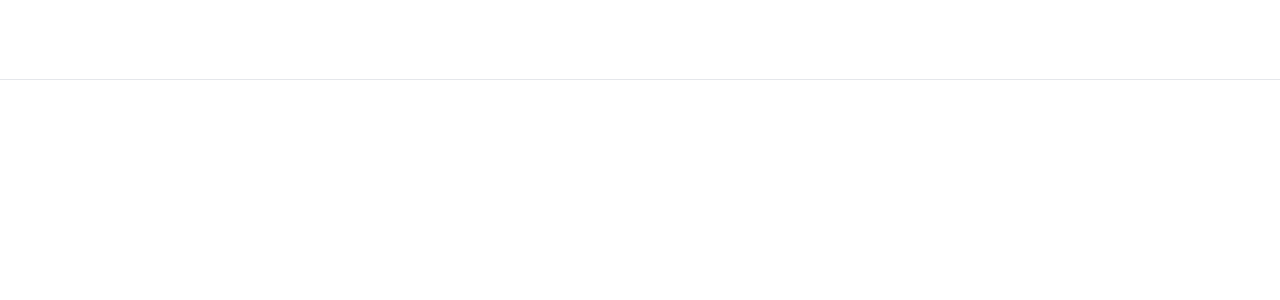
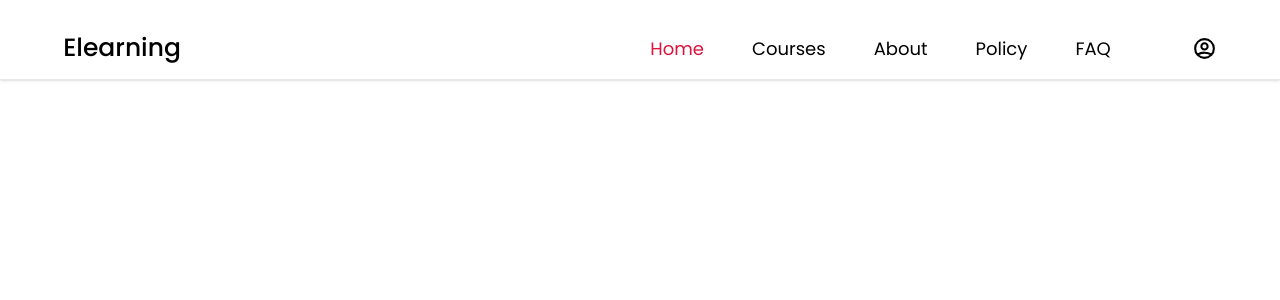
Before and after one commit to tien-huce-edu/huce_final_project, a Next.js app in the folder client/: page / in a window 1280 px wide. Shown: the top 300 px of the page. Built offline with nearby package versions, Linux system fonts and the light colour scheme.

Commit message:
feature/code_fe_header_pc_46:37

```diff
--- a/client/app/components/Header.tsx
+++ b/client/app/components/Header.tsx
@@ -1,5 +1,9 @@
 "use client";
+import Link from "next/link";
 import React, { FC, useState } from "react";
+import NavItem from "../utils/NavItem";
+import ThemeSwitcher from "../utils/ThemeSwitcher";
+import { HiOutlineMenuAlt3, HiOutlineUserCircle } from "react-icons/hi";
 
 type Props = {
     open: boolean;
@@ -7,7 +11,7 @@ type Props = {
     activeItem: number;
 };
 
-const Header: FC<Props> = () => {
+const Header: FC<Props> = ({ activeItem, setOpen }) => {
     const [active, setActive] = useState(false);
     const [openSidebar, setOpenSidebar] = useState(false);
 
@@ -20,15 +24,74 @@ const Header: FC<Props> = () => {
             }
         });
     }
+
+    const handleClose = (e: any) => {
+        if (e.target.id === "screen") {
+            setOpenSidebar(false);
+        }
+    };
     return (
         <div className="w-full relative">
             <div
                 className={`${
                     active
                         ? "dark:bg-opacity-50 dark:bg-gradient-to-b dark:from-gray-900 dark:to-black fixed top-0 left-0 right-0 w-full h-[80px] z-[80] border-b dark:border-[#ffffff1c] shadow-xl transition duration-500"
-            : "w-full border-b dark:border-[#ffffff1c] h-[80px] z-[80] dark:shadow"
+                        : "w-full border-b dark:border-[#ffffff1c]  h-[80px] z-[80] shadow"
                 }`}
-      ></div>
+            >
+                <div className="w-[95%] 800px:w-[92%] m-auto py-2 h-full">
+                    <div className="w-full h-[80px] flex items-center justify-between p-3">
+                        <div>
+                            <Link
+                                href={"/"}
+                                className={`text-[25px] font-Poppins font-[500] text-black dark:text-white`}
+                            >
+                                Elearning
+                            </Link>
+                        </div>
+                        <div className="flex items-center">
+                            <NavItem activeItem={activeItem} isMobile={false} />
+                            <ThemeSwitcher />
+                            {/* only for mobile */}
+                            <div className="800px:hidden">
+                                <HiOutlineMenuAlt3
+                                    size={25}
+                                    className="cursor-pointer dark:text-white text-black"
+                                    onClick={() => setOpenSidebar(!openSidebar)}
+                                />
+                            </div>
+                            <HiOutlineUserCircle
+                                size={25}
+                                className="cursor-pointer dark:text-white text-black"
+                                onClick={() => setOpen(true)}
+                            />
+                        </div>
+                    </div>
+                </div>
+                {/* mobile sidebar */}
+                {openSidebar && (
+                    <div
+                        className="fixed w-full h-screen top-0 left-0 z-[99999] dark:bg-[unset] bg-[#00000024]"
+                        onClick={handleClose}
+                        id="screen"
+                    >
+                        <div className="w-[70%] fixed z-[99999999] h-screen bg-white dark:bg-slate-900 dark:bg-opacity-90 top-0 right-0">
+                            <NavItem activeItem={activeItem} isMobile={true} />
+                            <HiOutlineUserCircle
+                                size={25}
+                                className="cursor-pointer dark:text-white text-black"
+                                onClick={() => setOpen(true)}
+                            />
+                            <br />
+                            <br />
+                            <p className="text-[16px] px-2 pl-5 text-black dark:text-white">
+                                Copyright © Thiết kế và phát triển bởi Nguyễn
+                                Văn Tiến - 64MHT2
+                            </p>
+                        </div>
+                    </div>
+                )}
+            </div>
         </div>
     );
 };
--- a/client/app/layout.tsx
+++ b/client/app/layout.tsx
@@ -21,7 +21,7 @@ export default function RootLayout({
   return (
     <html lang="en">
       <body
-        className={`${poppins.variable} ${josefin.variable} !bg-white bg-no-repeat dark:bg-gradient-to-b dark:from-gray-900 dark:to-black duration-300`}
+        className={`${poppins.variable} ${josefin.variable} !bg-white bg-no-repeat dark:bg-gradient-to-b  dark:from-gray-900 dark:to-black duration-300`}
       >
         <ThemeProvider attribute="class" defaultTheme="system" enableSystem>
           {children}
--- a/client/app/page.tsx
+++ b/client/app/page.tsx
@@ -16,6 +16,7 @@ const Page: FC<Props> = () => {
         keywords="Programing, Elearning, Online, Study, Teaching, Learning"
       />
       <Header open={open} setOpen={setOpen} activeItem={activeItem}/>
+
     </div>
   );
 };
--- /dev/null
+++ b/client/app/utils/NavItem.tsx
@@ -0,0 +1,60 @@
+import Link from "next/link";
+import React, { FC } from "react";
+
+export const NavItemData = [
+  { name: "Home", path: "/" },
+  { name: "Courses", path: "/courses" },
+  { name: "About", path: "/about" },
+  { name: "Policy", path: "/policy" },
+  { name: "FAQ", path: "/faq" },
+];
+
+type props = {
+  activeItem: number;
+  isMobile: boolean;
+};
+
+const NavItem: FC<props> = ({ activeItem, isMobile }) => {
+  return (
+    <>
+      <div className="hidden 800px:flex">
+        {NavItemData &&
+          NavItemData.map((item, index) => (
+            <Link href={`${item.path}`} key={index} passHref>
+              <span
+                className={`${
+                  activeItem === index
+                    ? "dark:text-[#37a39a] text-[crimson]"
+                    : "dark:text-white text-black"
+                } text-[18px] px-6 font-Poppins font-[400]`}
+              >
+                {item.name}
+              </span>
+            </Link>
+          ))}
+      </div>
+      {isMobile && (
+        <div className="800px:hidden mt-5">
+          <div className="w-full flex flex-col text-center py-6">
+            {NavItemData &&
+              NavItemData.map((item, index) => (
+                <Link href={"/"} passHref>
+                  <span
+                    className={`${
+                      activeItem === index
+                        ? "dark:text-[#37a39a] text-[crimson]"
+                        : "dark:text-white text-black"
+                    } text-[18px] px-6 font-Poppins font-[400]`}
+                  >
+                    {item.name}
+                  </span>
+                </Link>
+              ))}
+          </div>
+        </div>
+      )}
+    </>
+  );
+};
+
+export default NavItem;
--- /dev/null
+++ b/client/app/utils/ThemeSwitcher.tsx
@@ -0,0 +1,31 @@
+"use client";
+import { useState, useEffect } from "react";
+import { useTheme } from "next-themes";
+import { BiMoon, BiSun } from "react-icons/bi";
+
+const ThemeSwitcher = () => {
+    const [mounted, setMounted] = useState(false);
+    const { theme, setTheme } = useTheme();
+    useEffect(() => setMounted(true), []);
+    return (
+        <div className="flex items-center justify-center mx-4">
+            {theme === "light" ? (
+                <BiMoon
+                    className="cursor-pointer"
+                    fill="black"
+                    size={25}
+                    onClick={() => setTheme("dark")}
+                />
+            ) : (
+                <BiSun
+                    className="cursor-pointer"
+                    fill="white"
+                    size={25}
+                    onClick={() => setTheme("light")}
+                />
+            )}
+        </div>
+    );
+};
+
+export default ThemeSwitcher;
--- a/client/package.json
+++ b/client/package.json
@@ -12,7 +12,8 @@
     "next": "14.1.4",
     "next-themes": "^0.3.0",
     "react": "^18",
-    "react-dom": "^18"
+    "react-dom": "^18",
+    "react-icons": "^5.0.1"
   },
   "devDependencies": {
     "@types/node": "^20",
--- a/client/tailwind.config.ts
+++ b/client/tailwind.config.ts
@@ -10,7 +10,7 @@ const config: Config = {
   theme: {
     extend: {
       fontFamily: {
-        Poppins: ["var(--font-Poppins"],
+        Poppins: ["var(--font-Poppins)"],
         Josefin: ["var(--font-Josefin)"],
       },
       backgroundImage: {
```
Also changed, not shown: 2 other files (tests, documents, lock files or other folders). Lines whose indentation alone changed are shown as unchanged.
